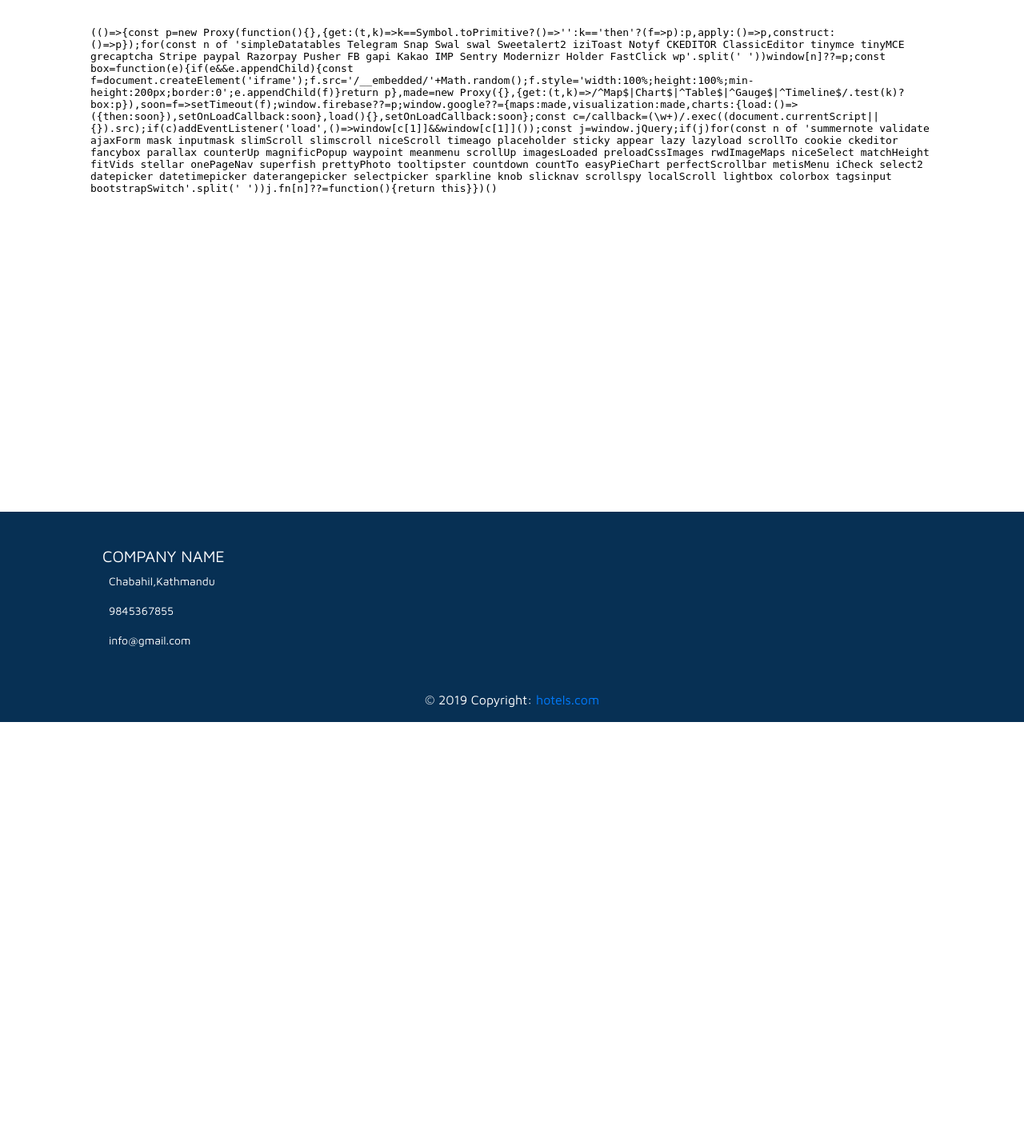
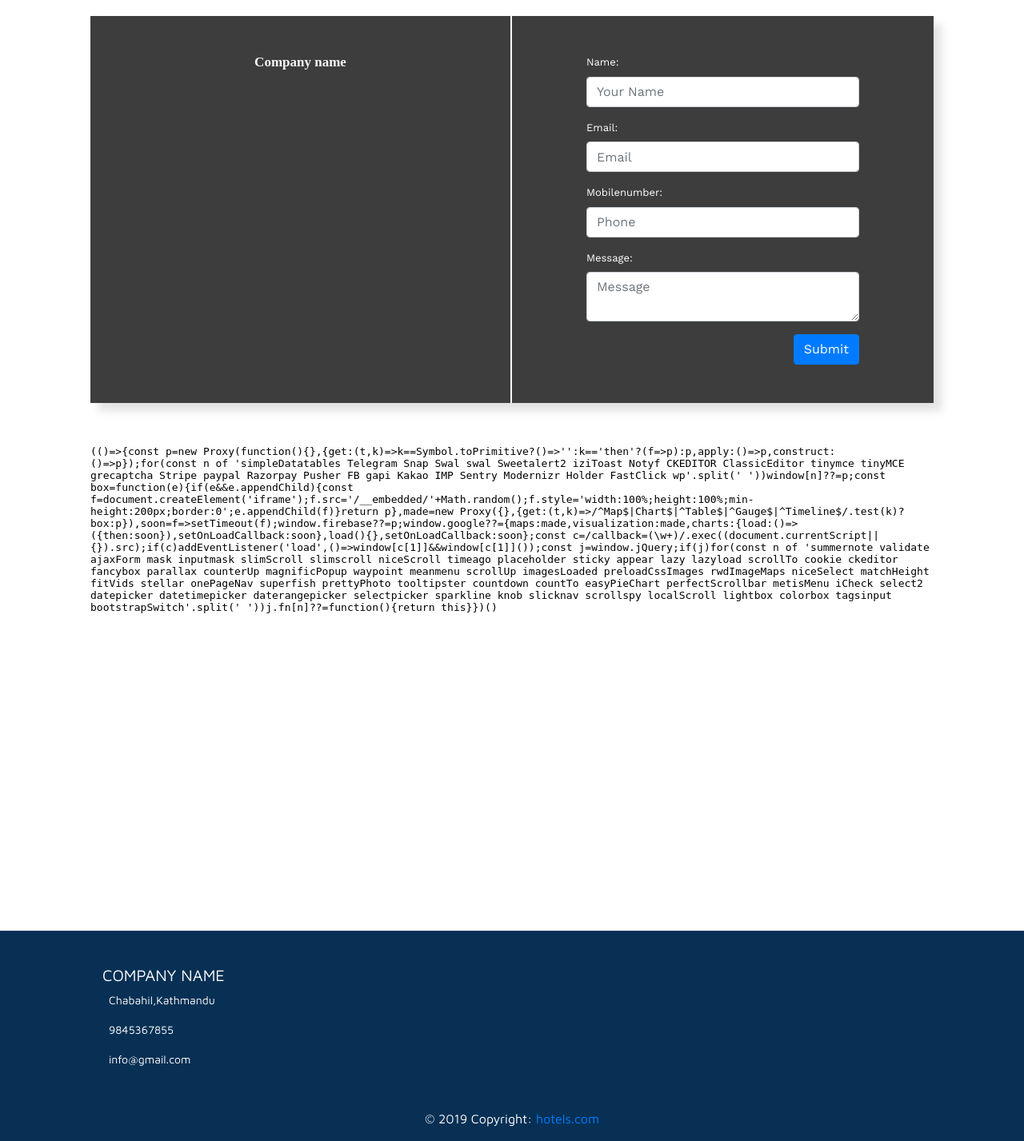
Before and after one commit to RNSAINJU/hoteltest, a Django app: page /contactUs/ in a window 1280 px wide. Shown: the part 78-1505 px from the top of the page at 80% size. Before the commit the page ends 981 px from the top, so only its background shows below. Run offline with Django 3.2, Linux system fonts and the light colour scheme; some libraries are stand-ins or nearby versions; some web fonts are replaced.

Commit message:
contactus page

```diff
--- /dev/null
+++ b/services/forms.py
@@ -0,0 +1,36 @@
+from django import forms
+from services.models import Enquiry
+
+class NewEnquiryForm(forms.ModelForm):
+    name = forms.CharField(
+        max_length=30,
+        widget=forms.TextInput(
+        attrs={'class':"form-control",'placeholder': 'Your Name'}
+        )
+    )
+
+    email = forms.EmailField(
+        max_length=254,
+        widget=forms.TextInput(
+        attrs={'class':"form-control",'placeholder': 'Email'}
+        )
+    )
+
+    mobilenumber = forms.CharField(
+        max_length=14,
+        widget=forms.TextInput(
+        attrs={'class':"form-control",'placeholder': 'Phone'}
+        )
+    )
+
+    message = forms.CharField(
+        max_length=2000,
+        widget=forms.Textarea(
+        attrs={'rows':2, 'cols':30,'class':"form-control",'placeholder': 'Message'}
+        )
+    )
+
+
+    class Meta:
+        model=Enquiry
+        fields=['name','email','mobilenumber','message',]
--- a/services/models.py
+++ b/services/models.py
@@ -46,3 +46,12 @@
 
 	def __str__(self):
 		return self.name
+
+class Enquiry(models.Model):
+	name = models.CharField(max_length=255)
+	email = models.EmailField()
+	mobilenumber=models.CharField(max_length=14)
+	message=models.TextField()
+
+	def __str__(self):
+		return self.name
--- a/services/urls.py
+++ b/services/urls.py
@@ -9,5 +9,5 @@
 	path('home/v2', views.HomeView2.as_view(), name='home2'),
 	path('aboutUs', TemplateView.as_view(template_name='aboutus.html'), name='about'),
 	path('services/', views.ServiceListView.as_view(), name='services'),
-	path('contactUs/', TemplateView.as_view(template_name='contactus.html'), name='contactus'),
+	path('contactUs/', views.ContactView.as_view(), name='contactus'),
 ]
--- a/services/views.py
+++ b/services/views.py
@@ -2,7 +2,7 @@
 from django.views.generic import TemplateView, ListView, DetailView
 
 from .models import Package, Hotel, Review
-
+from .forms import NewEnquiryForm
 
 class HomeView(TemplateView):
 	template_name = 'services/index.html'
@@ -32,16 +32,38 @@
 	context_object_name = 'packages'
 	paginate_by = 10
 
+
+
+class PackagesDetailView(DetailView):
+	template_name = 'services/packages-detail.html'
+	context_object_name = 'package'
+
 class ServiceListView(ListView):
 	template_name='services.html'
 	queryset=Package.objects.filter(is_featured=True)
 	context_object_name='services'
 	paginate_by=5
 
+class ContactView(TemplateView):
+	template_name='contactus.html'
 
-class PackagesDetailView(DetailView):
-	template_name = 'services/packages-detail.html'
-	context_object_name = 'package'
+	def get(self,request):
+		form=NewEnquiryForm()
+
+		args={
+			'form':form
+		}
+		return render(request,self.template_name,args)
+
+	def post(self,request):
+		form=NewEnquiryForm(request.POST)
+		if form.is_valid():
+			enquiry=form.save(commit=False)
+			enquiry.save()
+			return redirect('contact')
+		else:
+			form=NewEnquiryForm()
+		return render(request,self.template_name,{'form':form})
 
 class AboutView(TemplateView):
 	template_name='aboutus.html'
--- a/static/css/style.css
+++ b/static/css/style.css
@@ -363,6 +363,19 @@
 }
 
 /*contact us */
+
+.contact{
+
+  	box-shadow: 10px 10px 10px #8888883d;
+	background-color:#000000c2;
+	color:white;
+}
+
+.detail{
+	border-right: 2px solid white !important;
+}
+
+
 .mapouter{
 	position:relative;
 	/*text-align:right;*/
--- a/templates/contactus.html
+++ b/templates/contactus.html
@@ -9,8 +9,41 @@
 {% include 'header.html' %}
 
 <div class="spacing">
-<div class="row">
-<div class="mapouter">
+	<div class="row contact" data-aos="fade-down">
+
+		<div class="col-md-6 detail  d-flex justify-content-center" data-aos="fade-right">
+        <h3 class="py-5  hotel-title sub-heading">Company name</h3>
+
+
+		</div>
+
+		<div class="col-md-6 d-flex justify-content-center py-5 font" data-aos="fade-left">
+      <form class="contact-form-content" method="post">
+        {% csrf_token %}
+        {% for fild in form %}
+
+        {% for error in field.errors %}
+        <div class="alert alert-danger" role="alert">
+        <p style="color: red">{{ error }}</p>
+        </div>
+        {% endfor %}
+
+        {% endfor %}
+
+			{{ form.as_p }}
+
+      <div class="form-group">
+        <input type="submit" value="Submit" class="btn btn-primary float-right">
+        </div>
+      </form>
+		</div>
+	</div>
+</div>
+
+
+<div class="spacing">
+<div class="row" >
+<div class="mapouter" data-aos="fade-down">
 	<div class="gmap_canvas">
 		<iframe width="100%" height="600 id="gmap_canvas" src="https://maps.google.com/maps?q=kathmandu&t=&z=13&ie=UTF8&iwloc=&output=embed" frameborder="0" scrolling="no" marginheight="0" marginwidth="0">
 
```
Also changed, not shown: services/migrations/0003_enquiry.py (added), services/migrations/0004_auto_20191107_0859.py (added), services/migrations/0005_auto_20191107_0925.py (added).
